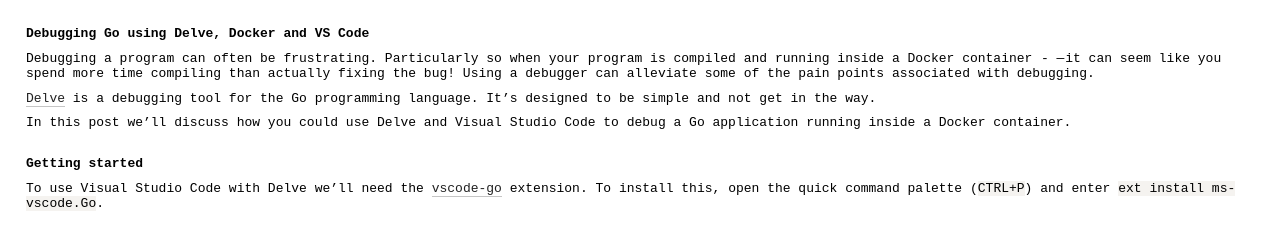
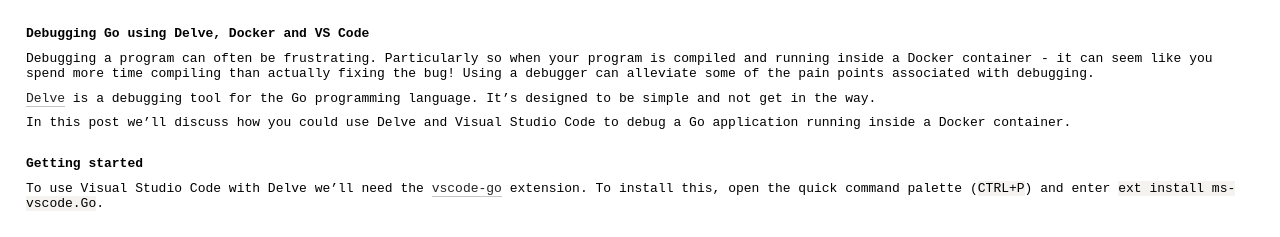
Before and after one commit to kaperys/kaperys.github.io, a Jekyll site: the page built from _posts/2019-02-04-debugging-go-using-docker-and-delve.md, in a window 1280 px wide and 900 px high. Shown: the top 237 px of the window. Built offline with Jekyll 4.4.1, drawn with Linux system fonts in a browser that asks for light colours.

```diff
--- a/_posts/2019-02-04-debugging-go-using-docker-and-delve.md
+++ b/_posts/2019-02-04-debugging-go-using-docker-and-delve.md
@@ -1,7 +1,7 @@
 ---
 layout: post
 title: "Debugging Go using Delve, Docker and VS Code"
-summary: "Debugging a program can often be frustrating. Particularly so when your program is compiled and running inside a Docker container  - — it can seem like you spend more time compiling than actually fixing the bug! Using a debugger can alleviate some of the pain points associated with debugging."
+summary: "Debugging a program can often be frustrating. Particularly so when your program is compiled and running inside a Docker container  - it can seem like you spend more time compiling than actually fixing the bug! Using a debugger can alleviate some of the pain points associated with debugging."
 date: 2019-02-04
 ---
 
@@ -132,7 +132,7 @@ Debugging allows you to step through your program, line by line. Visual Studio C
 
 You're able to step through the program using the controls towards the top of the editor. From left to right, the controls are; continue, step over, step into, step out, restart and stop. Here's what each control does:
 
-- "Continue" (`F5`) skips the current breakpoint and moves to the next one (or allows the program to run as normal if there aren’t any more).
+- "Continue" (`F5`) skips the current breakpoint and moves to the next one (or allows the program to run as normal if there aren't any more).
 - "Step over" (`F10`) jumps from the current line to the next line.
 - "Step into" (`F11`) steps into functions on the current line.
 - "Step out" steps out of the current function and back into the calling function.
```
Also changed, not shown: _posts/2019-01-15-instrumenting-go-with-xray.md (+1 -1 lines).
